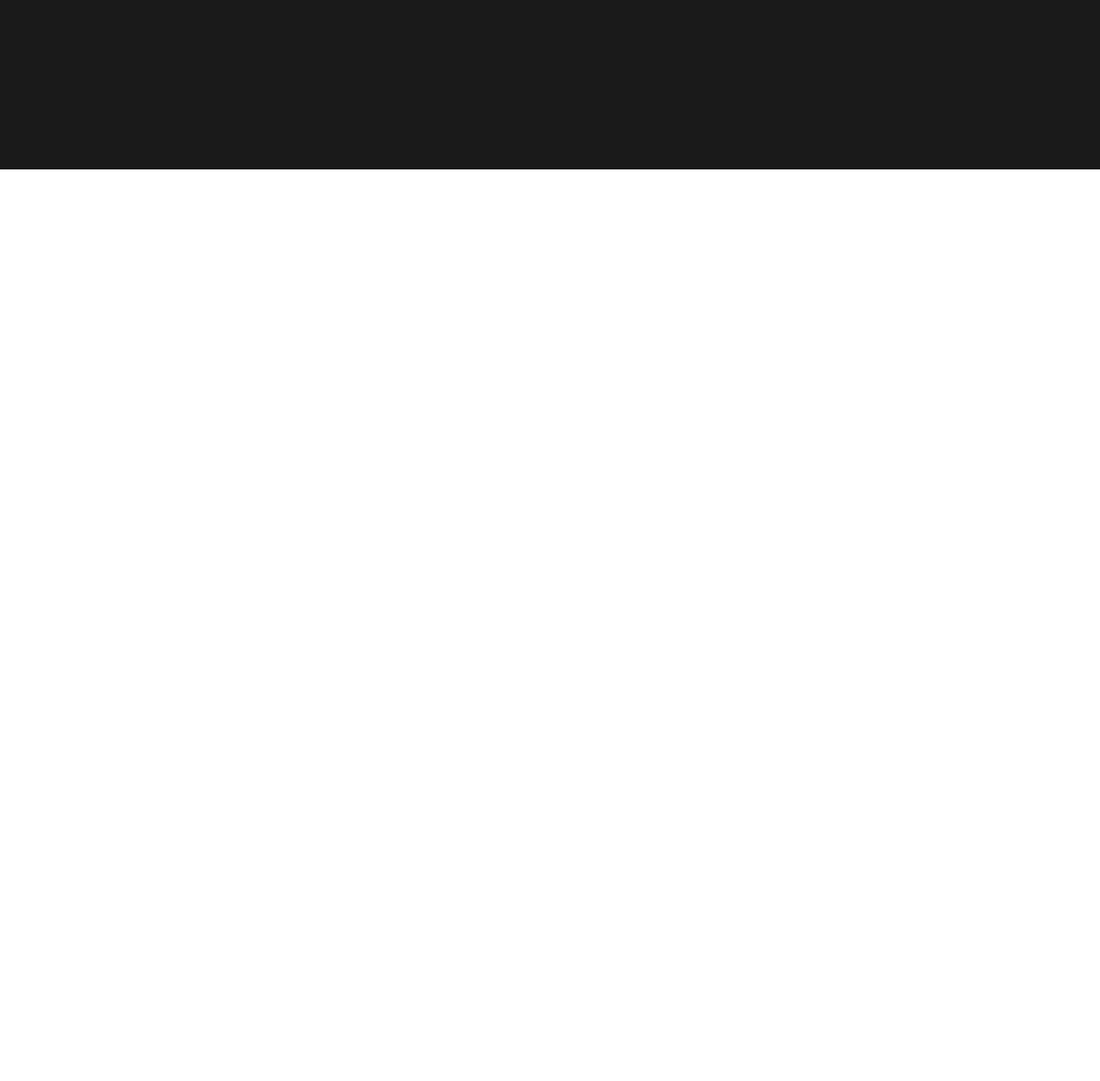
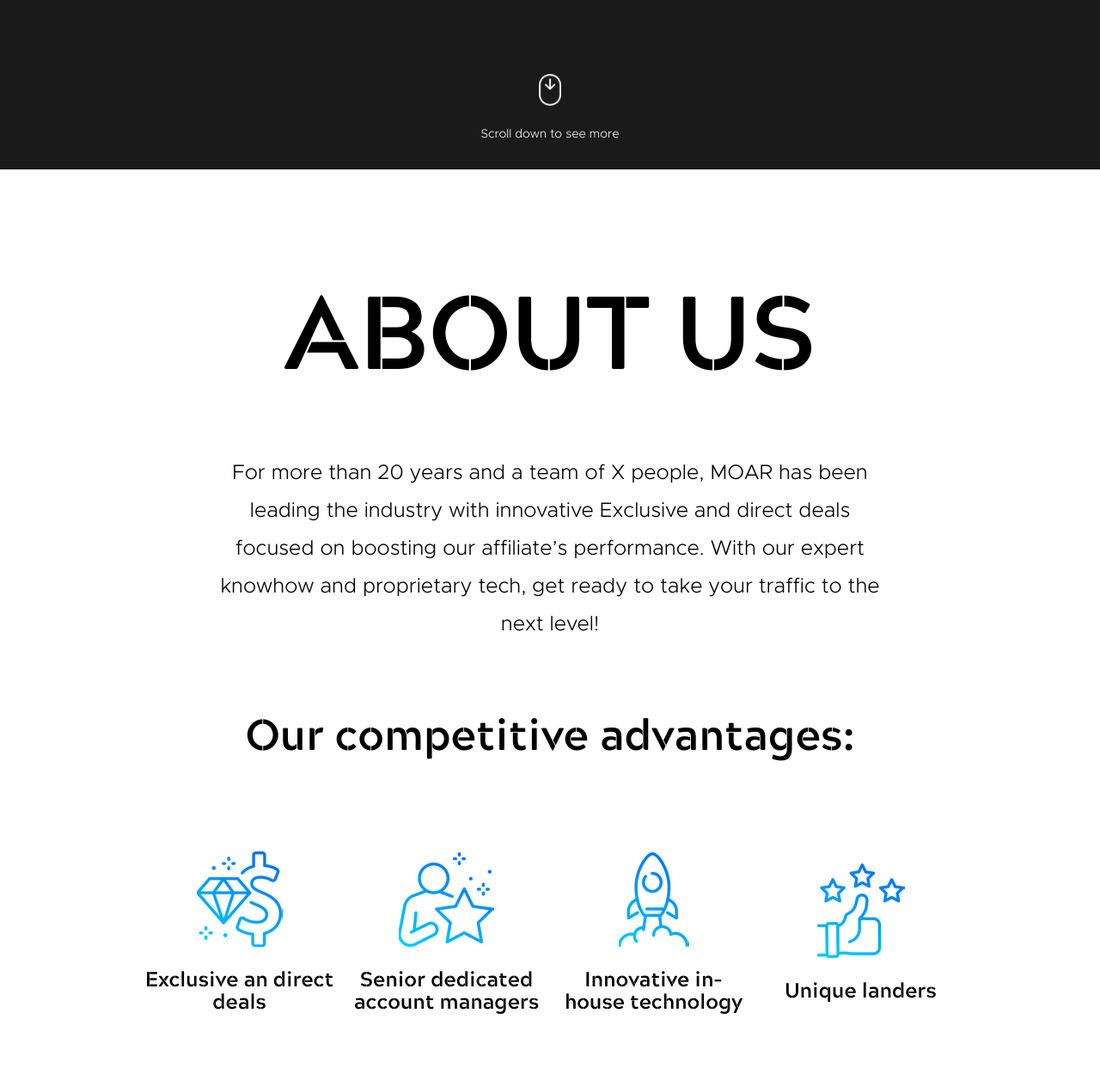
Before and after one commit to demianpt/moaroffers, a website built with Vite: page index.html in a window 1280 px wide. Shown: the part 603-1860 px from the top of the page at 86% size. Before the commit the page ends 800 px from the top, so only its background shows below. Built offline with nearby package versions, Linux system fonts and the light colour scheme.

Commit message:
advantages init

```diff
--- a/index.html
+++ b/index.html
@@ -31,12 +31,50 @@
       <div class="wrap">
         <h1 class="h1">MOAR <span>Everything</span></h1>
       </div>
+      <div class="header-scroll">
+        <img src="/img/scroll.png" alt="">
+        <p>Scroll down to see more</p>
+      </div>
     </header>
 
     <main>
       <!-- About Us -->
       <section class="about-us">
+        <div class="wrap">
+          <h2>ABOUT US</h2>
+          <p>For more than 20 years and a team of X people, MOAR has been leading the industry with innovative Exclusive and direct deals focused on boosting our affiliate’s performance. With our expert knowhow and proprietary tech, get ready to take your traffic to the next level!</p>
+          <h3 class="h3">Our competitive advantages:</h3>
+          <div class="about-us-advantages flex-center-column">
+            <div class="about-us-advantages__item">
+              <img src="/img/icon1.png" alt="">
+              <h4>Exclusive an direct deals</h4>
+            </div>
+            <div class="about-us-advantages__item">
+              <img src="/img/icon2.png" alt="">
+              <h4>Senior dedicated account managers</h4>
+            </div>
+            <div class="about-us-advantages__item">
+              <img src="/img/icon3.png" alt="">
+              <h4>Innovative in-house technology</h4>
+            </div>
+            <div class="about-us-advantages__item">
+              <img src="/img/icon4.png" alt="">
+              <h4>Unique landers</h4>
+            </div>
+          </div>
+        </div>
+      </section>
 
+      <section class="started">
+        <div class="wrap">
+          <h2>LET´S GET STARTED!</h2>
+          <div class="started-steps">
+            <div class="started-steps__item">
+              <span>01</span>
+              <span>SignUp</span>
+            </div>
+          </div>
+        </div>
       </section>
     </main>
 
--- a/style.scss
+++ b/style.scss
@@ -120,6 +120,7 @@
 
 /********* VARIABLES ************/
 $black: #000;
+$grey: #F1F1F1;
 $white: #fff;
 $main: #1CA1FC;
 
@@ -142,6 +143,11 @@
   align-items: center;
 }
 
+section {
+  padding: 120px 0;
+  text-align: center;
+}
+
 @media (max-width:767px) {
   .flex-between-column,
   .flex-center-column {
@@ -149,10 +155,16 @@
     justify-content: center;
   }
 
+  section {
+    padding: 60px 0;
+  }
+
   .wrap {
     padding: 0 20px;
   }
 }
+
+
 
 
 /********* FONTS ************/
@@ -206,19 +218,50 @@
   font-weight: 300;
 } */
 
+h1,h2,h3,h4,h5 {
+  margin: 0;
+}
+
 h1 {
-  font-size: 120px;
+  font-size: 200px;
   color: $main;
   text-align: center;
-  line-height: 1;
+  line-height: 1.1;
   margin: 0;
+  letter-spacing: 3px;
   font-family: "acherus_militant_1bold";
 
   span {
-    font-size: 40%;
+    font-size: 50px;
     margin: 0;
+    letter-spacing: 0;
     display: block;
+    font-family: "metropolislight", sans-serif;
   }
+}
+
+h2 {
+  font-size: 120px;
+  font-family: "acherus_militant_1bold";
+  line-height: 1.1;
+}
+
+h3 {
+  font-family: "acherus_militant_1bold";
+  font-size: 50px;
+  line-height: 1.1;
+}
+
+h4 {
+  font-family: "acherus_militant_1bold";
+  font-size: 24px;
+  line-height: 1.1;
+}
+
+p {
+  font-family: "metropolislight", sans-serif;
+  font-size: 24px;
+  line-height: 44px;
 }
 
 
@@ -256,4 +299,59 @@
 .header {
   min-height: calc(100vh - 118px);
   background-color: lighten($color: $black, $amount: 10%);
+  position: relative;
+
+  &-scroll {
+    text-align: center;
+    position: absolute;
+    left: 0;
+    right: 0;
+    bottom: 20px;
+    cursor: pointer;
+
+    img {
+      margin: 0 auto 10px;
+      max-width: 26px;
+    }
+
+    p {
+      font-size: 14px;
+      color: $white;
+    }
+  }
 }
+
+/********* ABOUT US ************/
+.about-us {
+  .wrap {
+    max-width: 1024px;
+  }
+
+  p {
+    margin: 78px  auto;
+    max-width: 768px;
+  }
+
+  &-advantages {
+    margin-bottom: 30px;
+
+    img {
+      margin: 0 auto 24px;
+    }
+
+    &__item {
+      width: 25%;
+      text-align: center;
+      padding: 10px;
+    }
+  }
+
+  h3{
+    margin-bottom: 100px;
+  }
+}
+
+/********* STARTED ************/
+.started {
+  background-color: $grey;
+}
```
